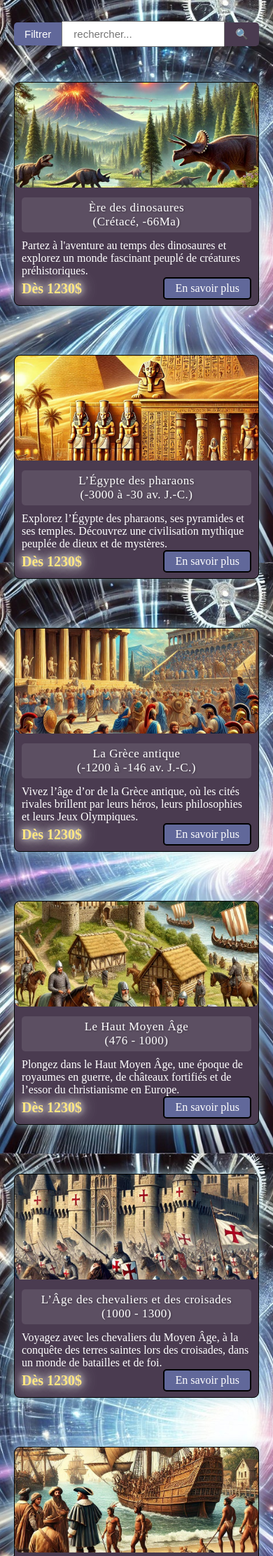
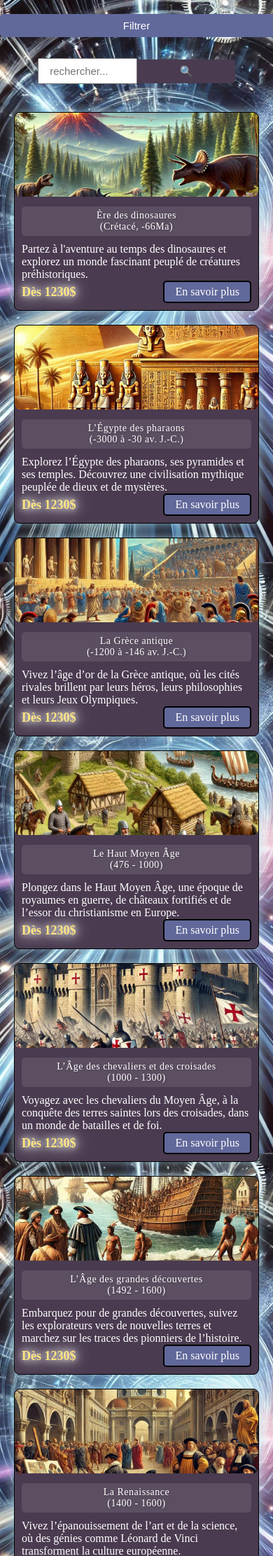
Before and after one commit to Yaelsm19/agence_voyage, a PHP site: page /code_image/destinations.html in a window 390 px wide. Shown: the part 40-2263 px from the top of the page at 70% size. Run offline with PHP 8.4, Linux system fonts and the light colour scheme.

Commit message:
amélioration destinations responsive

```diff
--- a/code_image/destinations.css
+++ b/code_image/destinations.css
@@ -1,23 +1,17 @@
-
-
-
-
-body{
-    margin: 0;
-}
 body {
     margin: 0;
     padding: 0;
     background: url('image_background/destinations_background.jpg') no-repeat center center fixed;
     background-size: cover;
 }
+
 .container2 {
     display: flex;
     align-items: center;
     justify-content: center;
     border-radius: 8px;
     margin-top: 30px;
-
+    flex-wrap: wrap;
 }
 
 input[type="button"] {
@@ -28,6 +22,7 @@ body {
     font-size: 15px;
     border-radius: 5px 0 0 5px;
 }
+
 form {
     display: flex;
     align-items: center;
@@ -45,22 +40,24 @@ body {
     font-size: 15px;
     border-radius: 0 5px 5px 0;
 }
+
 .Voyages {
     display: grid;
-    grid-template-columns: repeat(auto-fill, 350px);
-    grid-auto-rows:320px;
-    gap: 70px;
+    grid-template-columns: repeat(auto-fill, minmax(250px, 1fr));
+    gap: 20px;
     margin-top: 50px;
     margin-left: 20px;
     margin-right: 20px;
     justify-content: center;
 }
+
 .Voyages > div {
     border: 1px solid black;
     border-radius: 8px;
     background-color: #4A3B50;
     box-shadow: 0px 0px 15px rgba(173, 216, 230, 0.8);
 }
+
 .Voyages .image_destinations {
     width: 100%;
     object-fit: cover;
@@ -81,11 +78,12 @@ body {
     text-shadow: 1px 1px 3px rgba(0, 0, 0, 0.3);
 }
 
-.Voyages .description{
+.Voyages .description {
     margin: 0 10px;
     color: white;
-    text-align:left;
+    text-align: left;
 }
+
 .Voyages .prix_bouton {
     display: flex;
     align-items: center;
@@ -119,3 +117,35 @@ body {
     color: aquamarine;
     box-shadow: 0px 0px 8px rgba(173, 216, 230, 0.8);
 }
+
+@media (max-width: 768px) {
+    .container2 {
+        flex-direction: column;
+        gap: 20px;
+        margin-top: 20px;
+    }
+
+    .Voyages {
+        grid-template-columns: repeat(auto-fill, minmax(250px, 1fr));
+        gap: 20px;
+        margin-top: 30px;
+    }
+
+    .Voyages .image_destinations {
+        height: 120px;
+    }
+
+    .Voyages .période {
+        font-size: 14px;
+    }
+
+    .Voyages .prix {
+        font-size: 18px;
+    }
+    .container2 input[type="search"],
+    .container2 input[type="submit"],
+    .container2 input[type="button"] {
+        width: 100%;
+        margin-bottom: 10px;
+    }
+}
```
Lines whose indentation alone changed are shown as unchanged.
